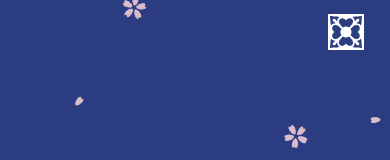
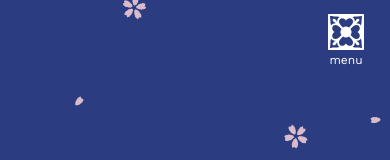
Before and after one commit to thisjeremiah/jeremiahsarah.wedding, a Next.js app: page / in a window 390 px wide. Shown: the top 160 px of the page. Built offline with nearby package versions, Linux system fonts and the light colour scheme; a web font is replaced by a local one.

Commit message:
add menu text for tile icon for mobile

```diff
--- a/components/Nav.tsx
+++ b/components/Nav.tsx
@@ -68,11 +68,15 @@ export function Nav(props: {
           <h1 className="absolute left-0 h-10 text-2xl text-center tracking-wide font-serif w-full items-center leading-[2.5rem]">
             {props.title}
           </h1>
-          <button className="relative" onClick={() => setOpen((o) => !o)}>
+          <button
+            className="flex flex-col relative items-center"
+            onClick={() => setOpen((o) => !o)}
+          >
             <Tile
               className="w-10 border-2 border-transparent"
               tile={currentTile as any}
             />
+            <p className="text-xs">menu</p>
           </button>
         </div>
         {isOpen && (
```
